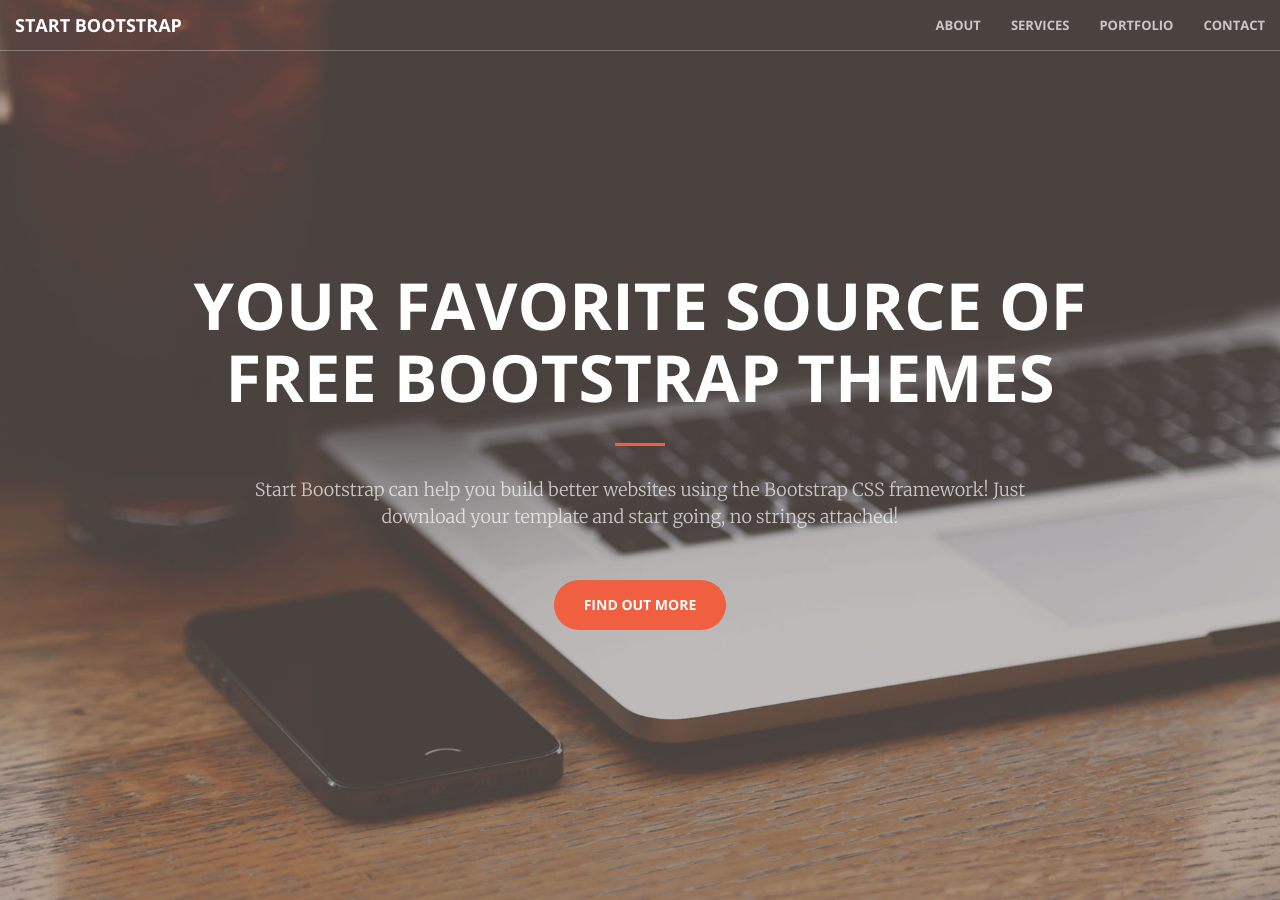
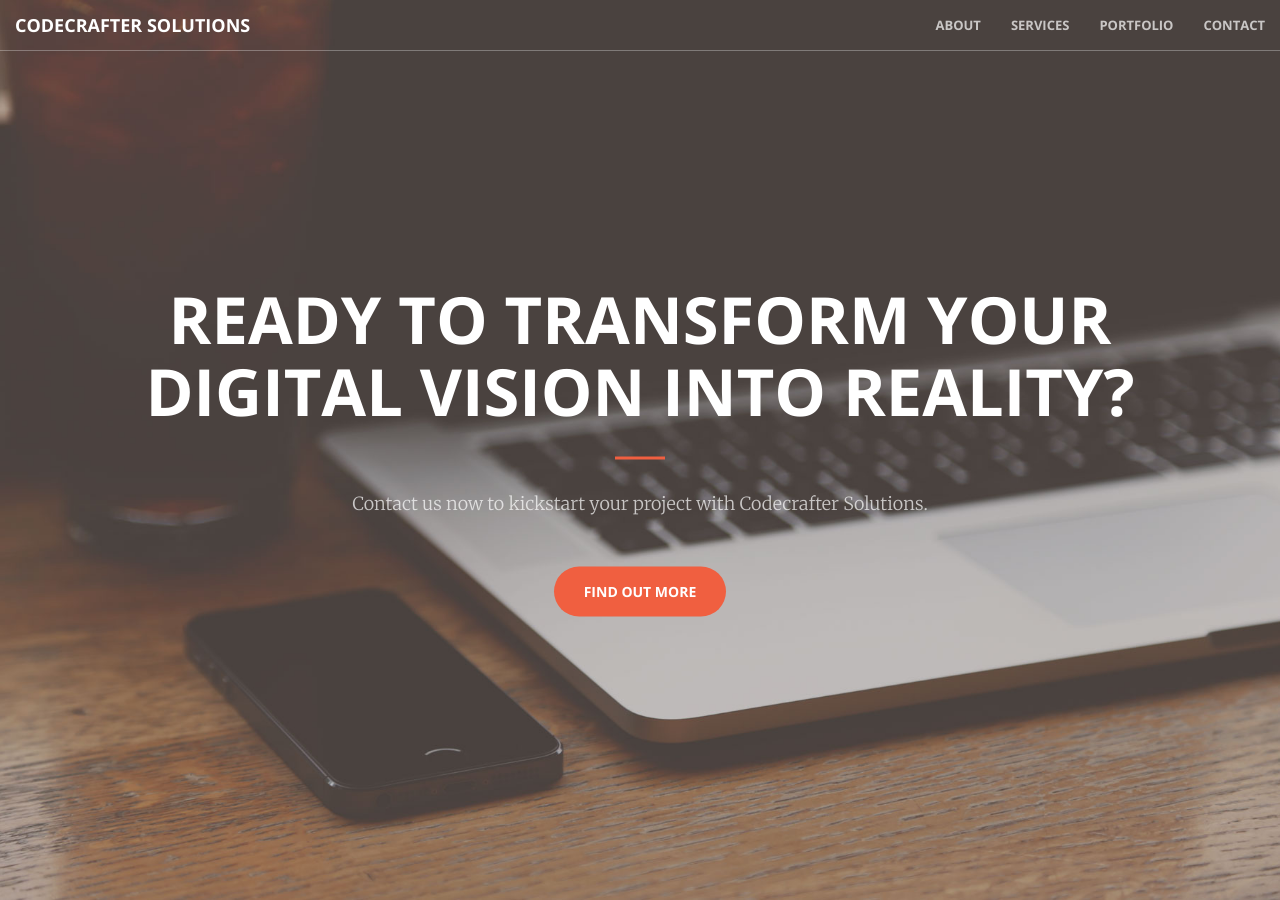
Before and after one commit to jcvandan/codecrafter-solutions, a Jekyll site: the page built from index.html, in a window 1280 px wide and 900 px high. Built offline with Jekyll 4.4.1, drawn with Linux system fonts in a browser that asks for light colours; some of the changed text lies outside the part shown.

Commit message:
Modifying site content

```diff
--- a/_includes/aside.html
+++ /dev/null
@@ -1,8 +0,0 @@
-  <aside class="bg-dark">
-      <div class="container text-center">
-          <div class="call-to-action">
-              <h2>Free Download at Start Bootstrap!</h2>
-              <a href="#" class="btn btn-default btn-xl wow tada">Download Now!</a>
-          </div>
-      </div>
-  </aside>
--- a/_includes/call-to-action.html
+++ b/_includes/call-to-action.html
@@ -2,9 +2,12 @@
     <div class="container">
         <div class="row">
             <div class="col-lg-8 col-lg-offset-2 text-center">
-                <h2 class="section-heading">We've got what you need!</h2>
+                <h2 class="section-heading">Industry experts with 15 years experience building scalable robust software</h2>
                 <hr class="light">
-                <p class="text-faded">Start Bootstrap has everything you need to get your new website up and running in no time! All of the templates and themes on Start Bootstrap are open source, free to download, and easy to use. No strings attached!</p>
+                <p class="text-faded">
+                    Codecrafter Solutions can provide extensive expertise in Azure cloud services, .NET, SQL Server, and many other technologies.
+                    We can help you build a scalable, robust software solution that will grow with your business.
+                </p>
                 <a href="#" class="btn btn-default btn-xl">Get Started!</a>
             </div>
         </div>
--- a/_includes/head.html
+++ b/_includes/head.html
@@ -6,7 +6,7 @@
     <meta name="description" content="">
     <meta name="author" content="">
 
-    <title>Creative - Start Bootstrap Theme</title>
+    <title>Codecrafter Solutions</title>
 
     <!-- Bootstrap Core CSS -->
     <link rel="stylesheet" href="css/bootstrap.min.css" type="text/css">
--- a/_includes/header.html
+++ b/_includes/header.html
@@ -1,9 +1,9 @@
 <header>
     <div class="header-content">
         <div class="header-content-inner">
-            <h1>Your Favorite Source of Free Bootstrap Themes</h1>
+            <h1>Ready to transform your digital vision into reality?</h1>
             <hr>
-            <p>Start Bootstrap can help you build better websites using the Bootstrap CSS framework! Just download your template and start going, no strings attached!</p>
+            <p>Contact us now to kickstart your project with Codecrafter Solutions.</p>
             <a href="#about" class="btn btn-primary btn-xl page-scroll">Find Out More</a>
         </div>
     </div>
--- a/_includes/nav.html
+++ b/_includes/nav.html
@@ -8,7 +8,7 @@
                 <span class="icon-bar"></span>
                 <span class="icon-bar"></span>
             </button>
-            <a class="navbar-brand page-scroll" href="#page-top">Start Bootstrap</a>
+            <a class="navbar-brand page-scroll" href="#page-top">Codecrafter Solutions</a>
         </div>
 
         <!-- Collect the nav links, forms, and other content for toggling -->
--- a/_layouts/front.html
+++ b/_layouts/front.html
@@ -9,7 +9,6 @@
   {% include call-to-action.html %}
   {% include services.html %}
   {% include portfolio.html %}
-  {% include aside.html %}
   {% include contact.html %}
   {% include scripts.html %}
 </body>
```
